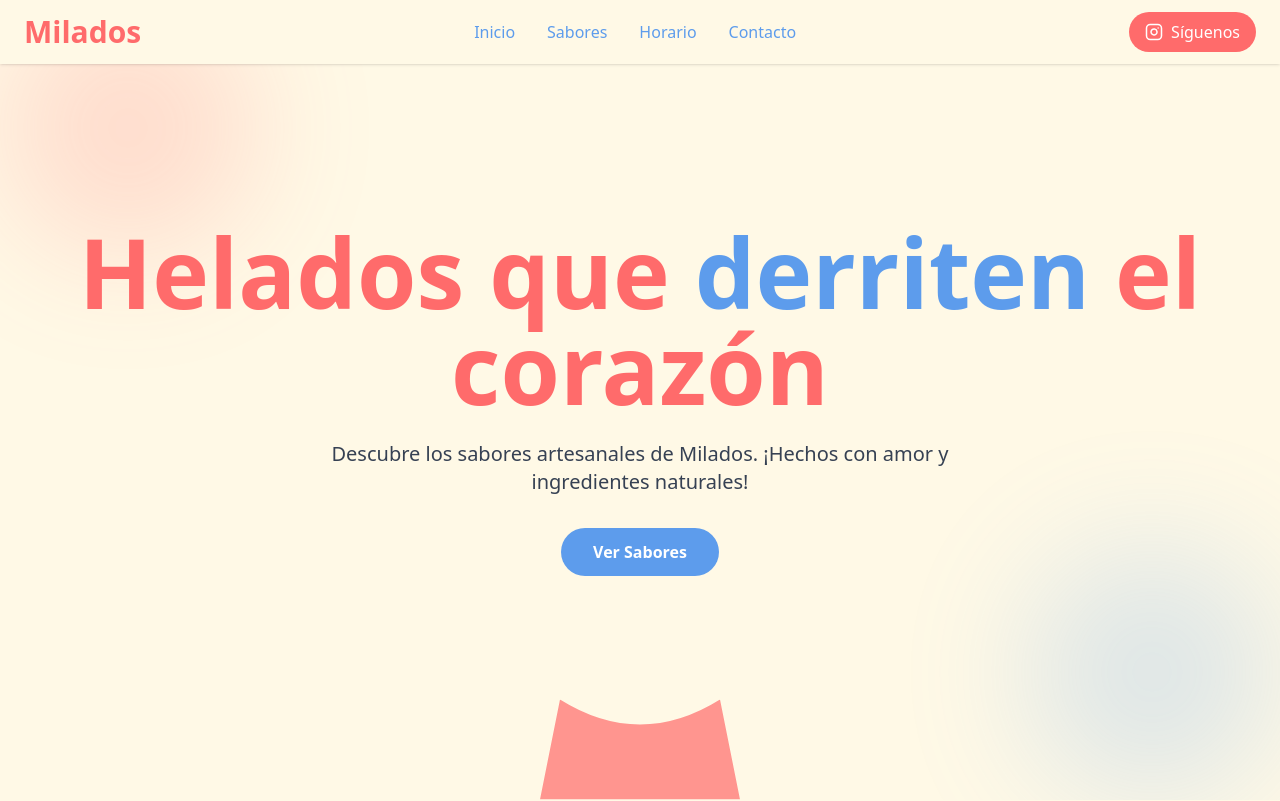
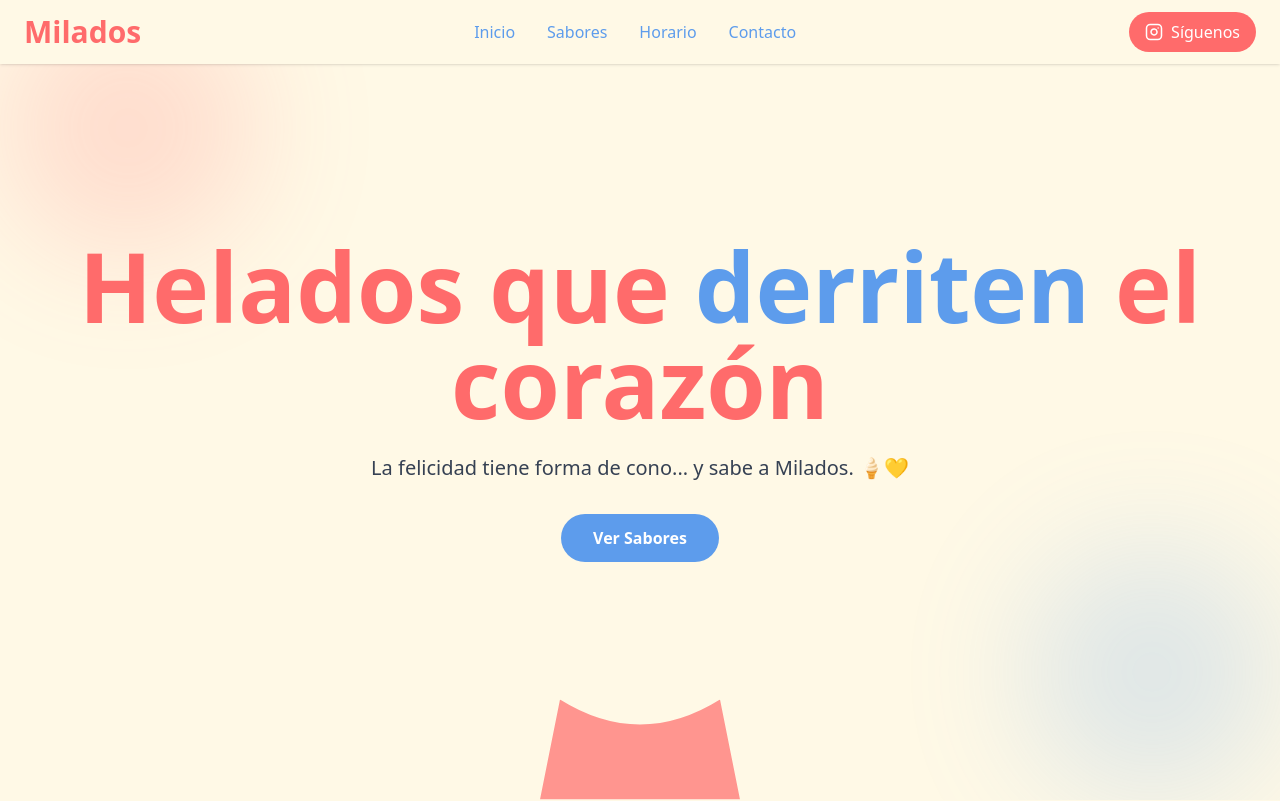
Before and after one commit to JuniorArias02/Milados, a React (Vite) app: page / in a window 1280 px wide. Shown: the top 801 px of the page. Built offline with nearby package versions, Linux system fonts and the light colour scheme.

Commit message:
config vercel

```diff
--- a/src/page/pagina_cliente/components/hero.jsx
+++ b/src/page/pagina_cliente/components/hero.jsx
@@ -19,7 +19,7 @@ export function Hero() {
           Helados que <span className="text-[#5D9CEC]">derriten</span> el corazón
         </h1>
         <p className="text-xl text-gray-700 mb-8 max-w-2xl mx-auto">
-          Descubre los sabores artesanales de Milados. ¡Hechos con amor y ingredientes naturales!
+          La felicidad tiene forma de cono... y sabe a Milados. 🍦💛
         </p>
         <motion.button
           whileHover={{ scale: 1.05, boxShadow: "0px 8px 15px rgba(0, 0, 0, 0.1)" }}
```
